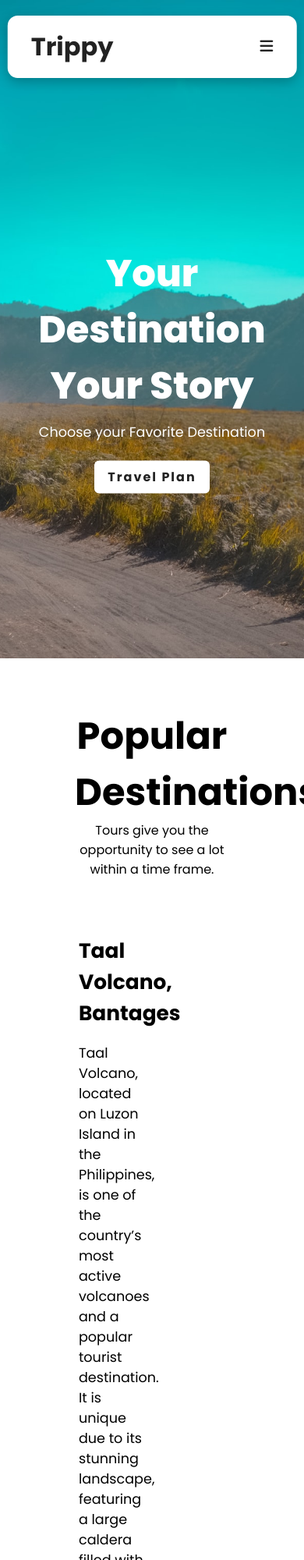
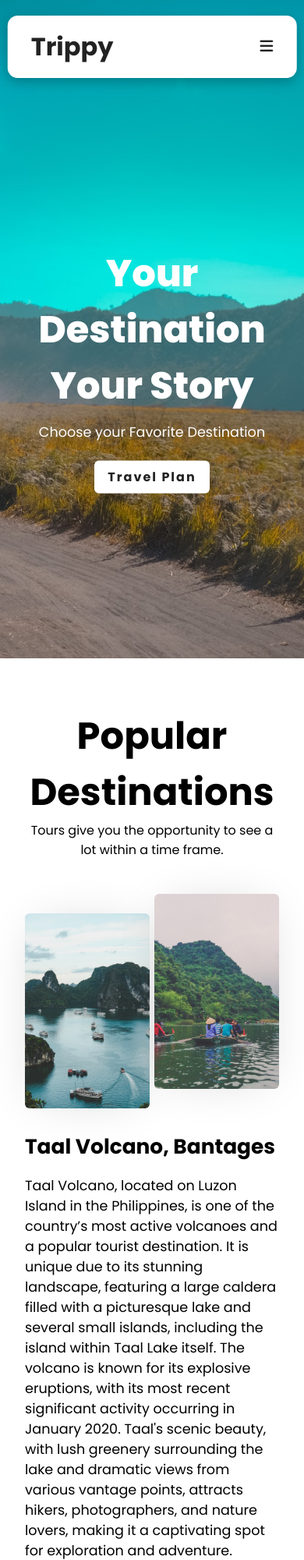
Before and after one commit to aminasaeed223/travel-tour-app, a React (Create React App) app: page / in a window 390 px wide. Shown: the top 2000 px of the page at 78% size. Built offline with nearby package versions, Linux system fonts and the light colour scheme.

Commit message:
Update destination.css

```diff
--- a/src/components/destination.css
+++ b/src/components/destination.css
@@ -41,14 +41,14 @@
   box-shadow: -1px 1px 62px -18px rgba(0, 0, 0, 0.19);
 
 }
-.image img :nth-child(2){
+.image img:nth-child(2) {
     position: absolute;
     top: -10%;
     right:0
 
 
 }
-@media and screen(max-width:850px){
+@media screen and (max-width: 850px) {
     .destination{
         margin: 4rem  2rem;
     }
@@ -59,7 +59,7 @@
         margin-top: 2.5rem;
 
       }
-      ..des-text {
+      .des-text {
         width: 100%;
       }
       .image{
```
